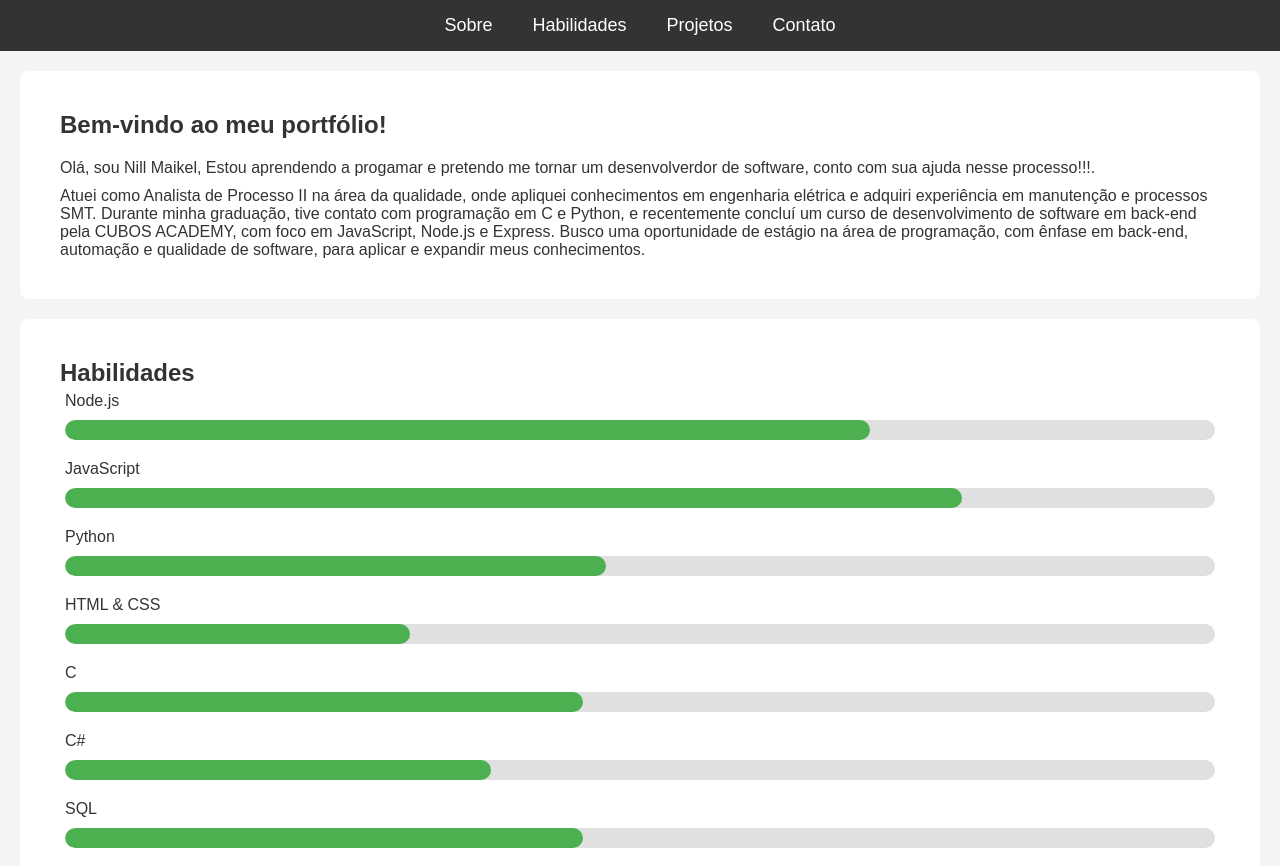
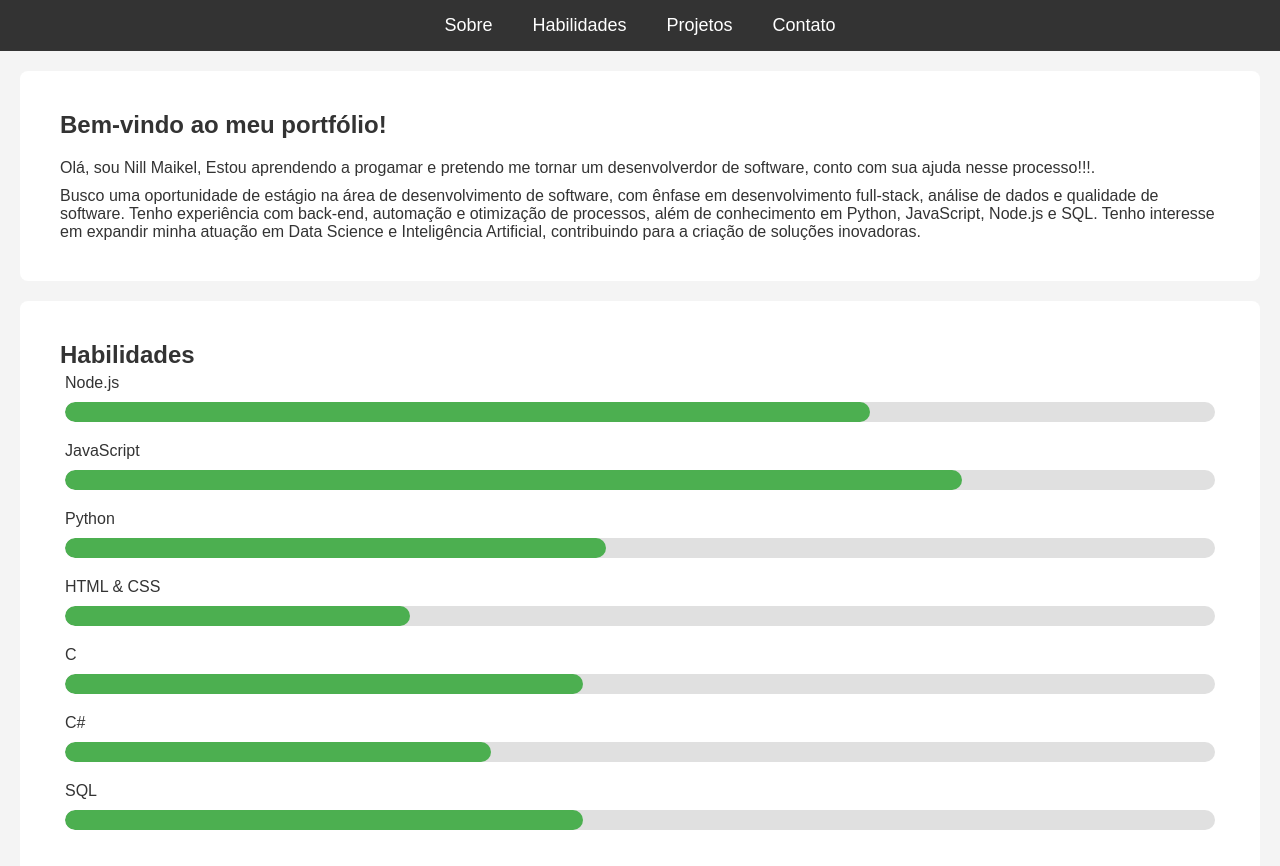
Before and after one commit to NillSouza/meu-portfolio, a plain HTML site: page index.html in a window 1280 px wide. Shown: the top 866 px of the page. Drawn offline with Linux system fonts and the light colour scheme.

Commit message:
Update index.html

```diff
--- a/index.html
+++ b/index.html
@@ -21,9 +21,7 @@
     <section id="sobre">
         <h1>Bem-vindo ao meu portfólio!</h1>
         <p>Olá, sou Nill Maikel, Estou aprendendo a progamar e pretendo me tornar um desenvolverdor de software, conto com sua ajuda nesse processo!!!.</p>
-        <p>Atuei como Analista de Processo II na área da qualidade, onde apliquei conhecimentos em engenharia elétrica e adquiri experiência em manutenção e processos SMT.
-            Durante minha graduação, tive contato com programação em C e Python, e recentemente concluí um curso de desenvolvimento de software em back-end pela CUBOS ACADEMY, com foco em JavaScript, Node.js e Express.
-            Busco uma oportunidade de estágio na área de programação, com ênfase em back-end, automação e qualidade de software, para aplicar e expandir meus conhecimentos.</p>
+        <p>Busco uma oportunidade de estágio na área de desenvolvimento de software, com ênfase em desenvolvimento full-stack, análise de dados e qualidade de software. Tenho experiência com back-end, automação e otimização de processos, além de conhecimento em Python, JavaScript, Node.js e SQL. Tenho interesse em expandir minha atuação em Data Science e Inteligência Artificial, contribuindo para a criação de soluções inovadoras.</p>
     </section>
 
     <section id="habilidades">
```
